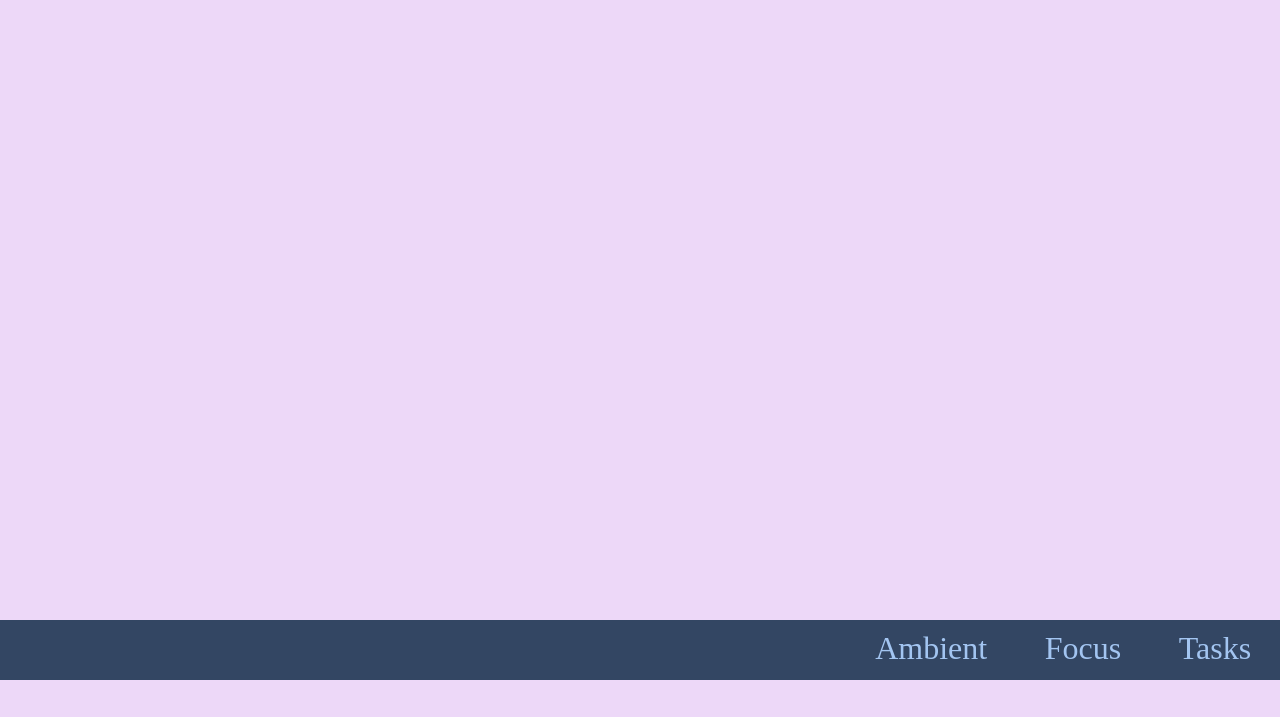
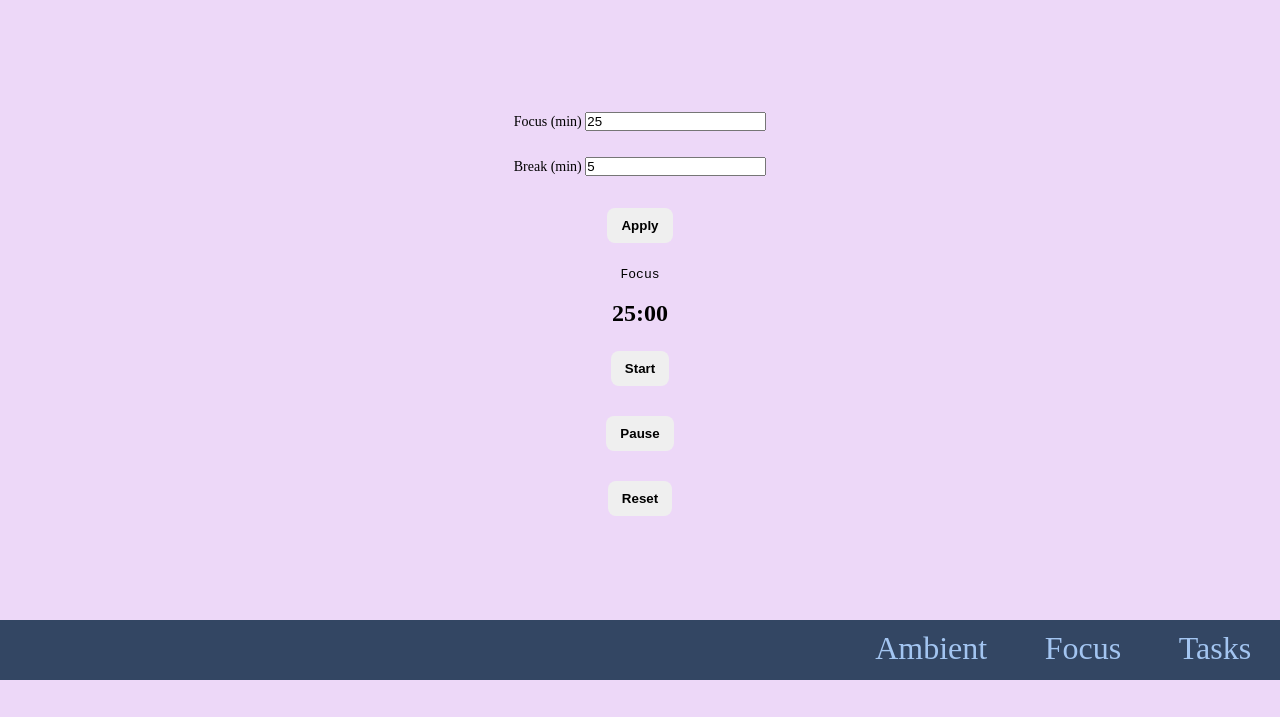
Before and after one commit to averm05/Producitivy-Website, a plain HTML site: page index.html in a window 1280 px wide. Shown: the part 120-837 px from the top of the page. Before the commit the page ends 800 px from the top, so only its background shows below. Drawn offline with Linux system fonts and the light colour scheme.

Commit message:
timers in middle (bad)

```diff
--- a/index.html
+++ b/index.html
@@ -9,6 +9,9 @@
 </head>
 <body>
 
+  <h1>
+    Productivity Website
+  </h1>
     <div class = "bottomNav">
         <div class="bottomNavleftside">
             <a href="index.html">Tasks</a>
@@ -19,15 +22,13 @@
         </div>
     </div>
 
-
-  <h1>Pomodoro</h1>
-
-  <label>
+    <div class = "mainTimer">
+      <label class = "focusTime">
         Focus (min)
         <input id="focusMin" type="number" value="25">
       </label>
 
-  <label>
+      <label class = "breakTime">
         Break (min)
         <input id="breakMin" type="number" value="5">
       </label>
@@ -42,6 +43,7 @@
       <button id="reset">Reset</button>
 
       <script src="script.js"></script>
+    </div>
 
 </body>
 </html>
--- a/styles.css
+++ b/styles.css
@@ -57,6 +57,45 @@ body {
     float: right;
 }
 
+.mainTimer {
+    position:relative;           /* above overlay */
+    z-index:1;
+    min-height:100vh;
+
+    display:flex;
+    flex-direction:column;
+    align-items:center;
+    justify-content:center;
+
+    gap:18px;
+    padding:40px 16px;
+    text-align:center;
+}
+
+.mainTimer a{
+    color: white;
+}
+
+label {
+    display: block;
+    text-align: left;
+    margin-bottom: 8px;
+    font-size: 14px;
+}
+
+button {
+    align-items: center;
+    padding: 10px 14px;
+    margin: 6px 4px;
+    border-radius: 8px;
+    border: none;
+    cursor: pointer;
+    font-weight: 600;
+
+    flex-direction: row;
+    align-items: center;   /* horizontal center */
+    text-align: center;
+  }
 
 /* header */
 .header {
@@ -76,7 +115,8 @@ body {
 
 .header h1{
     font-size: 6rem;
-    font-family: "Shadows Into Light";
+   text-align: center;
+    flex-direction: column;
 
 }
 
```
Lines whose indentation alone changed are shown as unchanged.
